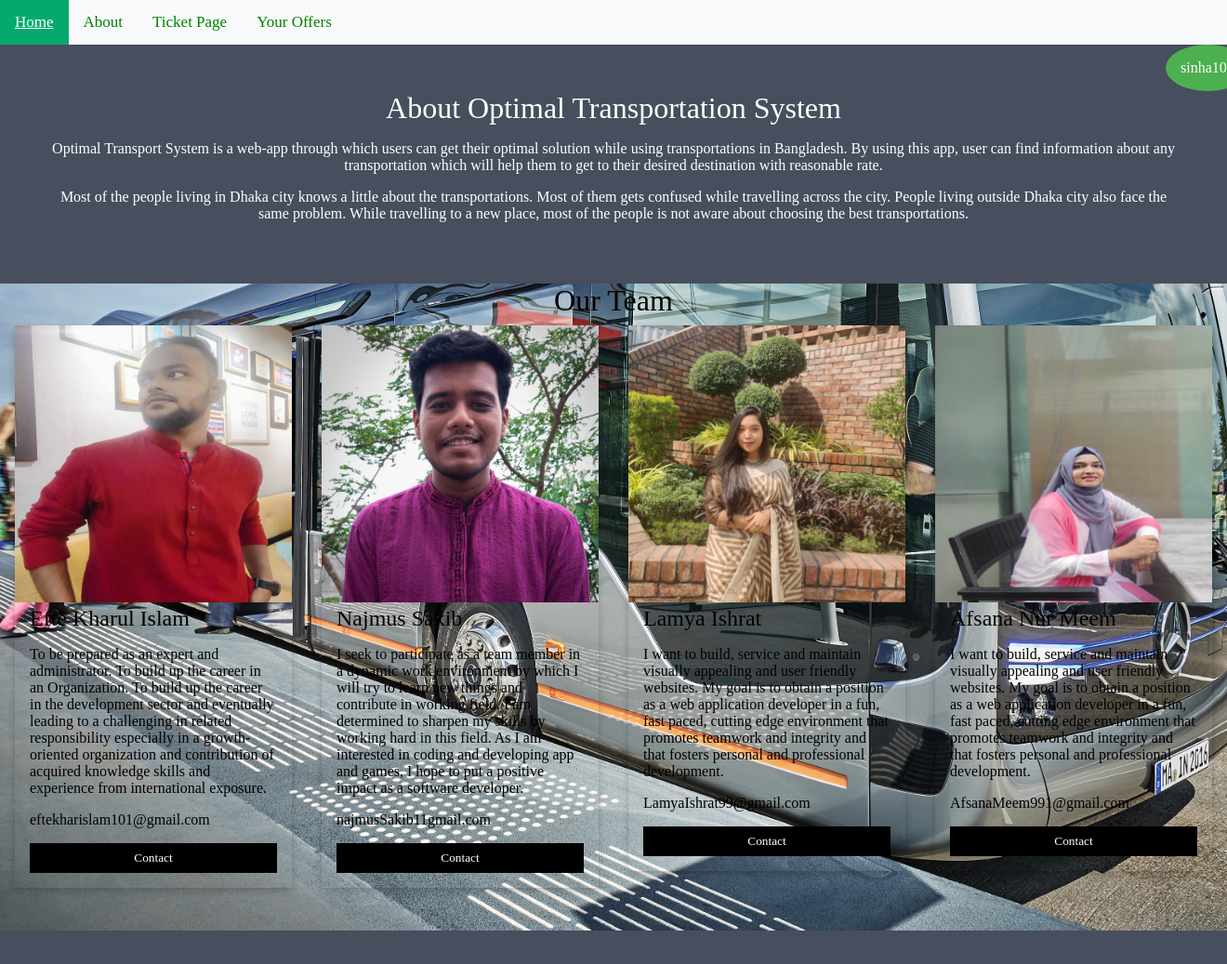
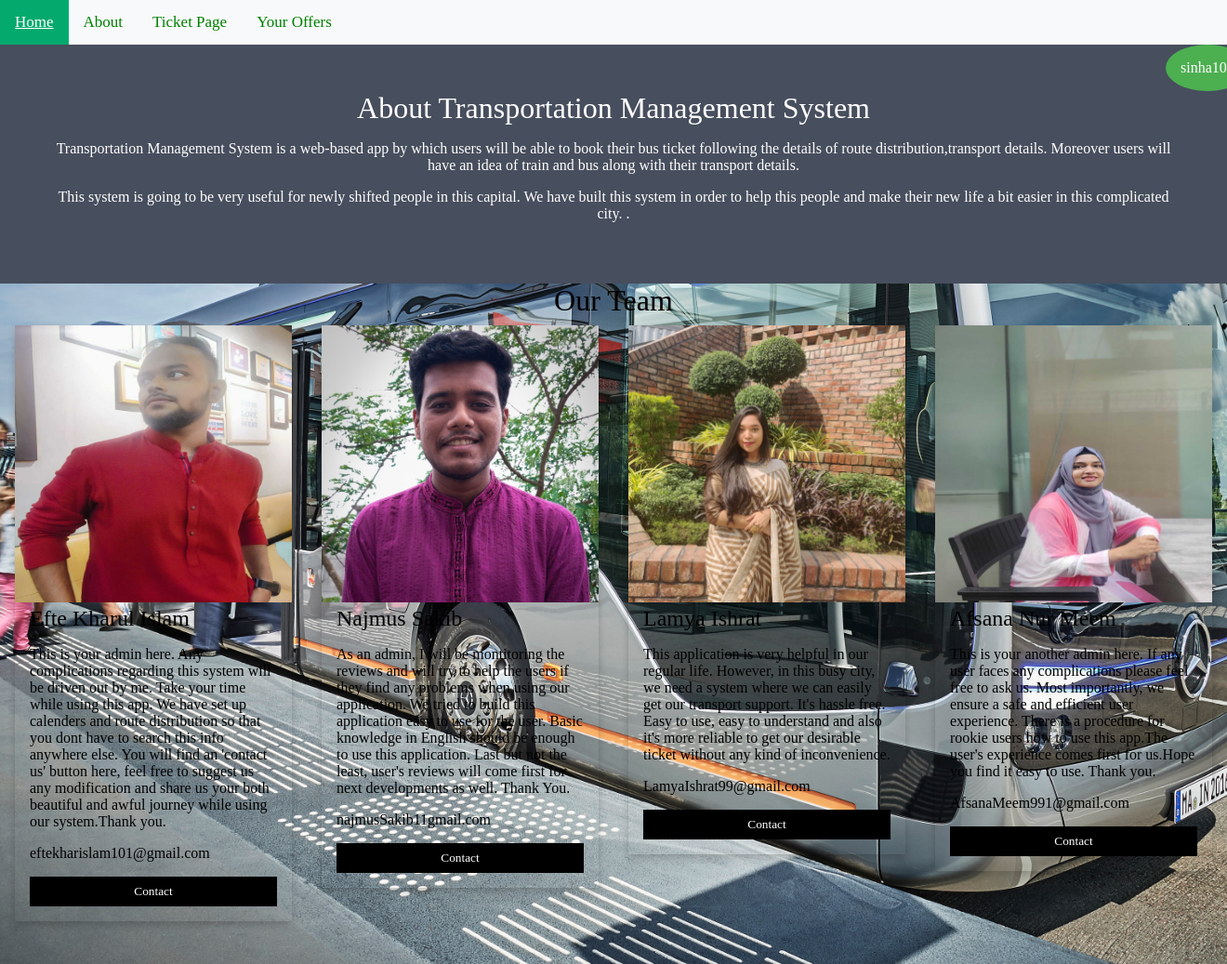
Before and after one commit to sinha101/Transportation_management_system, a Django app: page /main/about/ in a window 1320 px wide; the page is wider, and only the part inside the window is pictured. Shown: that part at 93% size. Before the commit the page ends 1001 px from the top of that part, so only its background shows below. Run offline with Django 3.2, Linux system fonts and the light colour scheme; a user stored in the database is signed in.

Commit message:
final commit

```diff
--- a/tms/main/templates/main/about.html
+++ b/tms/main/templates/main/about.html
@@ -28,9 +28,9 @@ a:active {
 </style>
 
 <div class="about-section">
-  <h1 class="txt-white">About Optimal Transportation System</h1>
-  <p class="txt-white">Optimal Transport System is a web-app through which users can get their optimal solution while using transportations in Bangladesh. By using this app, user can find information about any transportation which will help them to get to their desired destination with reasonable rate.</p>
-  <p class="txt-white">Most of the people living in Dhaka city knows a little about the transportations. Most of them gets confused while travelling across the city. People living outside Dhaka city also face the same problem. While travelling to a new place, most of the people is not aware about choosing the best transportations.</p>
+  <h1 class="txt-white">About Transportation Management System</h1>
+  <p class="txt-white">Transportation Management System is a web-based app by which users will be able to book their bus ticket following the details of route distribution,transport details. Moreover users will have an idea of train and bus along with their transport details.</p>
+  <p class="txt-white">This system is going to be very useful for newly shifted people in this capital. We have built this system in order to help this people and make their new life a bit easier in this complicated city. .</p>
 </div>
 
 <h1 style="text-align:center">Our Team</h1>
@@ -42,7 +42,7 @@ a:active {
       <img src="/static/eftee.jpg" alt="eftee" style="width:100%;">
       <div class="container">
         <h2>Efte Kharul Islam</h2>
-        <p>To be prepared as an expert and administrator. To build up the career in an Organization. To build up the career in the development sector and eventually leading to a challenging in related responsibility especially in a growth-oriented organization and contribution of acquired knowledge skills and experience from international exposure.</p>
+        <p>This is your admin here. Any complications regarding this system will be driven out by me. Take your time while using this app. We have set up calenders and route distribution so that you dont have to search this info anywhere else. You will find an 'contact us' button here, feel free to suggest us any modification and share us your both beautiful and awful journey while using our system.Thank you.</p>
         <p>eftekharislam101@gmail.com</p>
         <p><a href="https://mail.google.com/mail/?view=cm&fs=1&tf=1&to=eftekharislam101@gmail.com" target="_blank"><button class="button">Contact</button></a></p>
       </div>
@@ -53,7 +53,7 @@ a:active {
       <img src="/static/sakib.jpg" alt="sakib" style="width:100%;">
       <div class="container">
         <h2>Najmus Sakib</h2>
-        <p>I seek to participate as a team member in a dynamic work environment by which I will try to learn new things and contribute in working field. I am determined to sharpen my skills by working hard in this field. As I am interested in coding and developing app and games, I hope to put a positive impact as a software developer.</p>
+        <p>As an admin, I will be montitoring the reviews and will try to help the users if they find any problems when using our application. We tried to build this application easy to use for the user. Basic knowledge in English should be enough to use this application. Last but not the least, user's reviews will come first for next developments as well. Thank You.</p>
         <p>najmusSakib11gmail.com</p>
         <p><a href="https://mail.google.com/mail/?view=cm&fs=1&tf=1&to=najmusSakib11gmail.com" target="_blank"><button class="button">Contact</button></a></p>
       </div>
@@ -65,7 +65,7 @@ a:active {
       <img src="/static/Nodee.jpg" alt="Nodee" style="width:100%;">
       <div class="container">
         <h2>Lamya Ishrat</h2>
-        <p>I want to build, service and maintain visually appealing and user friendly websites. My goal is to obtain a position as a web application developer in a fun, fast paced, cutting edge environment that promotes teamwork and integrity and that fosters personal and professional development.
+        <p> This application is very helpful in our regular life. However, in this busy city, we need a system where we can easily get our transport support. It's  hassle free.  Easy to use,  easy to understand and also it's  more reliable to get our desirable ticket without any kind of inconvenience.
         </p>
         <p>LamyaIshrat99@gmail.com</p>
         <p><a href="https://mail.google.com/mail/?view=cm&fs=1&tf=1&to=LamyaIshrat99@gmail.com" target="_blank"><button class="button">Contact</button></a></p>
@@ -77,7 +77,7 @@ a:active {
       <img src="/static/meeem.jpg" alt="meeem" style="width:100%;">
       <div class="container">
         <h2>Afsana Nur Meem</h2>
-        <p>I want to build, service and maintain visually appealing and user friendly websites. My goal is to obtain a position as a web application developer in a fun, fast paced, cutting edge environment that promotes teamwork and integrity and that fosters personal and professional development.
+        <p>This is your another admin here. If any user faces any complications please feel free to ask us. Most importantly, we ensure a safe and efficient user experience. There is a procedure for rookie users how to use this app.The user's experience  comes first for us.Hope you find it easy to use. Thank you.
         </p>
         <p>AfsanaMeem991@gmail.com</p>
         <p><a href="https://mail.google.com/mail/?view=cm&fs=1&tf=1&to=AfsanaMeem991@gmail.com" target="_blank"><button class="button">Contact</button></a></p>
```
Also changed, not shown: tms/db.sqlite3.
